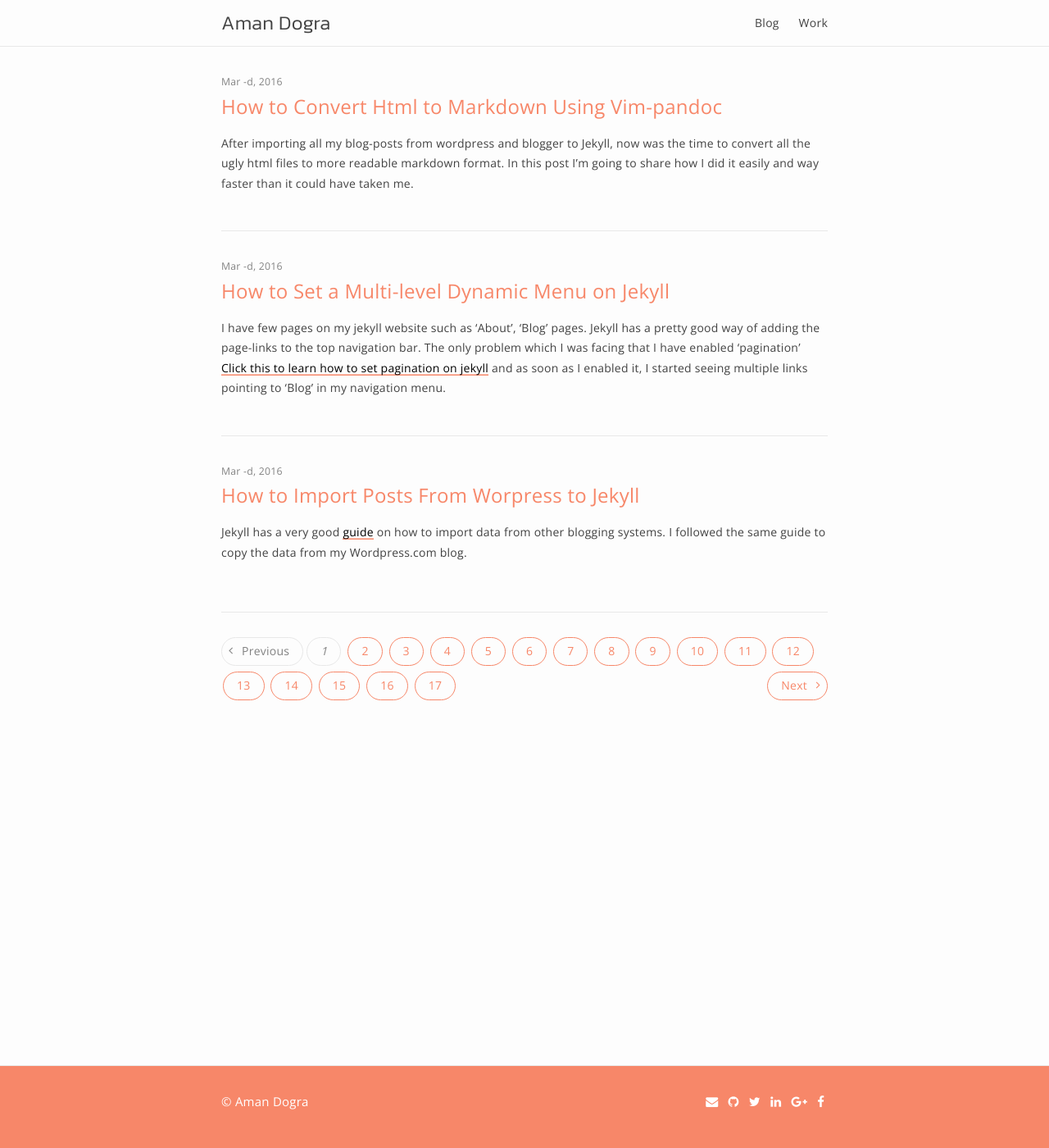
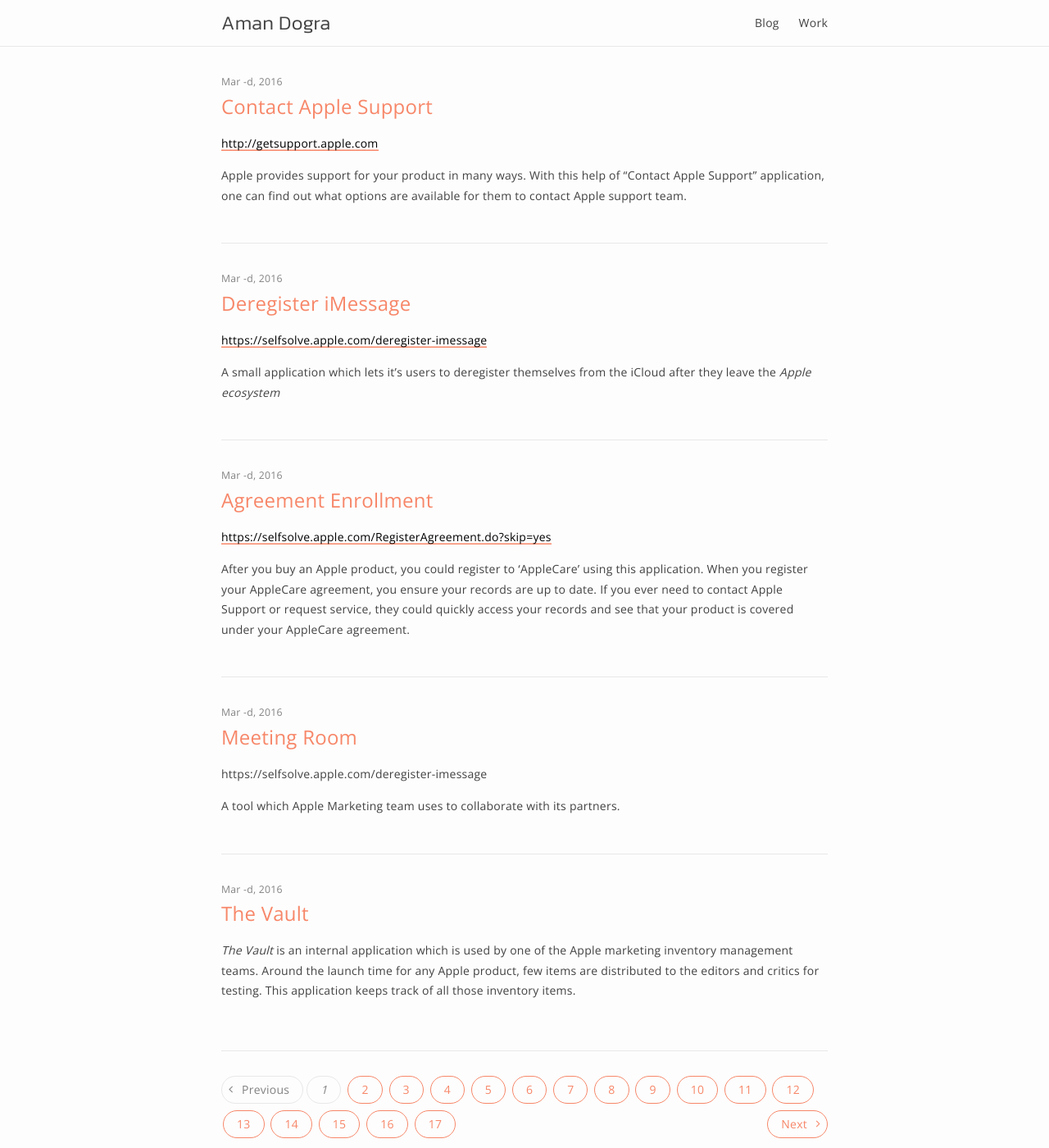
Before and after one commit to amandogra/amandogra.github.io, a Jekyll site: the page built from blog/index.html, in a window 1280 px wide and 1400 px high. Shown: the whole window at 82% size. Built offline with Jekyll 4.4.1, drawn with Linux system fonts in a browser that asks for light colours; nearby versions of some CDN libraries; some web fonts are replaced; Markdown is read by kramdown in place of the engine named in the settings; the list of posts is cut into pages by our own code.

Commit message:
Added the project posts

```diff
--- /dev/null
+++ b/_posts/2016-03-25-agreement-enrollment.markdown
@@ -0,0 +1,23 @@
+---
+layout: project
+title: "Agreement Enrollment"
+date: 2016-03-25T15:41:41-07:00
+startdate: 2014-09-16
+enddate: 2015-03-01
+client: Apple Inc.
+---
+
+<https://selfsolve.apple.com/RegisterAgreement.do?skip=yes>
+
+After you buy an Apple product, you could register to 'AppleCare' using this application. When you register your AppleCare agreement, you ensure your records are up to date. If you ever need to contact Apple Support or request service, they could quickly access your records and see that your product is covered under your AppleCare agreement.
+
+<!--more-->
+
+I was one of the two Front-End Developers of this project. From the initial interaction with business to the release of the final product, I was involved in the end to end life cycle of this project.
+
+Technologies used:
+
+-   Javascript
+-   jQuery
+-   HTML5
+-   CSS
--- a/_posts/2016-03-24-contact-apple-support.markdown
+++ b/_posts/2016-03-25-contact-apple-support.markdown
@@ -1,11 +1,13 @@
 ---
 layout: project
 title: "Contact Apple Support"
-date: 2016-03-24T12:53:38-07:00
+date: 2016-03-25T16:00:38-07:00
 startdate: 2015-03-01
 enddate: 2016-02-19
 client: Apple Inc.
 ---
+
+<http://getsupport.apple.com>
 
 Apple provides support for your product in many ways. With this help of "Contact Apple Support" application, one can find out what options are available for them to contact Apple support team.
 
--- /dev/null
+++ b/_posts/2016-03-25-deregister-imessage.markdown
@@ -0,0 +1,23 @@
+---
+layout: project
+title: "Deregister iMessage"
+date: 2016-03-25T15:55:59-07:00
+startdate: 2015-03-01
+enddate: 2014-09-15
+client: Apple Inc.
+---
+
+<https://selfsolve.apple.com/deregister-imessage>
+
+A small application which lets it's users to deregister themselves from the iCloud after they leave the *Apple ecosystem*
+
+<!--more-->
+
+I was one of the two Front-End Developers of this project. It is simple form application where user enters the phone number which they wish to deregister, after they leave the Apple ecosystem. Once that number is validated, the user information is removed from the iCloud.
+
+Technologies used:
+
+-   Javascript
+-   jQuery
+-   HTML5
+-   CSS
--- /dev/null
+++ b/_posts/2016-03-25-the-vault.markdown
@@ -0,0 +1,22 @@
+---
+layout: project
+title: "The Vault"
+date: 2016-03-25T15:11:36-07:00
+startdate: 2013-02-15
+enddate: 2014-02-14
+client: Apple Inc.
+---
+
+*The Vault* is an internal application which is used by one of the Apple marketing inventory management teams. Around the launch time for any Apple product, few items are distributed to the editors and critics for testing. This application keeps track of all those inventory items.
+
+<!--more-->
+
+This application uses CSS flex-box extensively for the layout. It has two sections each facing the customer and the administrator. I have worked on both the sections. We created our own javascript framework for this application.
+
+Technologies used:
+
+-   Javascript
+-   jQuery
+-   HTML5
+-   CSS3
+-   SASS (Compass)
--- a/blog/index.html
+++ b/blog/index.html
@@ -8,7 +8,7 @@ level: 1
 <div class="home">
   <ul class="post-list">
     {% for post in paginator.posts %}
-     {% if post.status != 'unpublish' and post.layout == 'post' %}
+     {% if post.status != 'unpublish' %}
       <li>
         <span class="post-meta">{{ post.date | date: "%b -d, %Y" }}</span>
 
@@ -33,6 +33,8 @@ level: 1
   {% for page in (1..paginator.total_pages) %}
     {% if page == paginator.page %}
       <em class="page-link disabled">{{ page }}</em>
+    {% elsif page == 1 %}
+      <a class="page-link" href="{{ prepend: site.baseurl | replace: '//', '/' }}/blog">{{ page }}</a>
     {% else %}
       <a class="page-link" href="{{ site.paginate_path | prepend: site.baseurl | replace: '//', '/' | replace: ':num', page }}">{{ page }}</a>
     {% endif %}
```
Also changed, not shown: _posts/2016-03-25-apple-global-resource-locator.markdown (added, +25 -0 lines), _posts/2016-03-25-meeting-room.markdown (+5 -3 lines).
